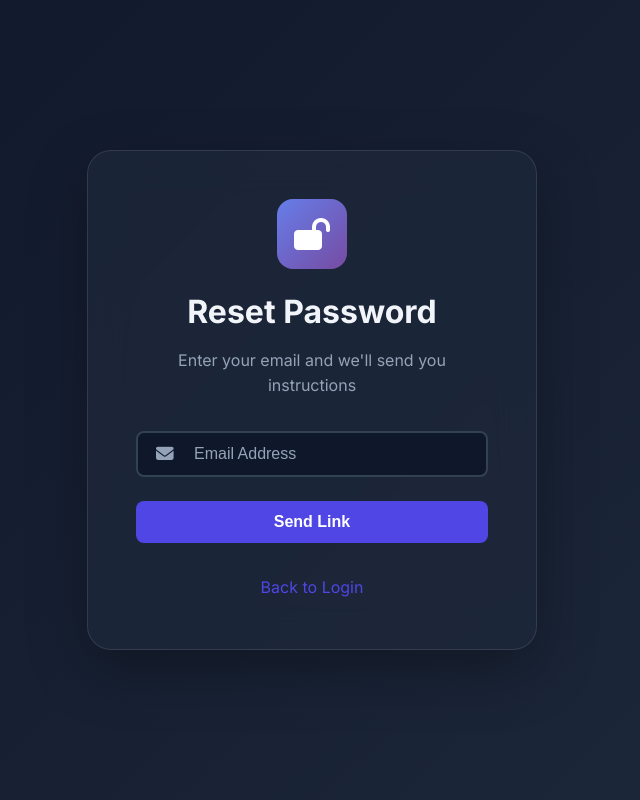
After one commit to syardiya/cash-management-system, a PHP site: page /cash-management-system/forgot-password.php in a window 1280 px wide. The commit adds this page. Shown: the whole page, without its empty margins (328-968 px from the left). Run offline with PHP 8.4, Linux system fonts and the light colour scheme.

Commit message:
Fix Register UI overlap and add Forgot Password page

```diff
--- /dev/null
+++ b/forgot-password.php
@@ -0,0 +1,120 @@
+<?php
+/**
+ * Forgot Password Page
+ * Placeholder for password recovery functionality
+ */
+require_once 'config/config.php';
+
+if (is_logged_in()) {
+    header('Location: dashboard.php');
+    exit;
+}
+?>
+<!DOCTYPE html>
+<html lang="id">
+<head>
+    <meta charset="UTF-8">
+    <meta name="viewport" content="width=device-width, initial-scale=1.0">
+    <title>Forgot Password - Cash Management System</title>
+    <link rel="stylesheet" href="assets/css/style.css">
+    <link rel="stylesheet" href="https://cdnjs.cloudflare.com/ajax/libs/font-awesome/6.4.0/css/all.min.css">
+    <link href="https://fonts.googleapis.com/css2?family=Inter:wght@300;400;500;600;700;800&display=swap" rel="stylesheet">
+    <style>
+        .auth-container {
+            min-height: 100vh;
+            display: flex;
+            align-items: center;
+            justify-content: center;
+            padding: 2rem;
+        }
+
+        .auth-card {
+            width: 100%;
+            max-width: 450px;
+            background: rgba(30, 41, 59, 0.7);
+            backdrop-filter: blur(20px);
+            border: 1px solid rgba(255, 255, 255, 0.1);
+            border-radius: 1.5rem;
+            padding: 3rem;
+            box-shadow: 0 20px 60px rgba(0, 0, 0, 0.3);
+        }
+
+        .auth-header {
+            text-align: center;
+            margin-bottom: 2rem;
+        }
+
+        .auth-logo {
+            width: 70px;
+            height: 70px;
+            margin: 0 auto 1.5rem;
+            background: linear-gradient(135deg, #667eea 0%, #764ba2 100%);
+            border-radius: 1rem;
+            display: flex;
+            align-items: center;
+            justify-content: center;
+            font-size: 2rem;
+            color: white;
+        }
+
+        .input-group {
+            position: relative;
+            margin-bottom: 1.5rem;
+        }
+
+        .input-icon {
+            position: absolute;
+            left: 1.25rem;
+            top: 50%;
+            transform: translateY(-50%);
+            color: var(--text-muted);
+            font-size: 1.1rem;
+        }
+    </style>
+</head>
+<body>
+    <div class="auth-container">
+        <div class="auth-card">
+            <div class="auth-header">
+                <div class="auth-logo">
+                    <i class="fas fa-lock-open"></i>
+                </div>
+                <h2>Reset Password</h2>
+                <p class="text-muted">Enter your email and we'll send you instructions</p>
+            </div>
+
+            <div id="alert-container"></div>
+
+            <form id="forgotForm">
+                <div class="input-group">
+                    <input type="email" name="email" class="form-control" placeholder="Email Address" required style="padding-left: 3.5rem;">
+                    <i class="fas fa-envelope input-icon"></i>
+                </div>
+
+                <button type="submit" class="btn btn-primary btn-block">
+                    Send Link
+                </button>
+            </form>
+
+            <div class="text-center mt-4">
+                <a href="login.php" class="text-primary" style="text-decoration: none;">Back to Login</a>
+            </div>
+        </div>
+    </div>
+
+    <script src="assets/js/main.js"></script>
+    <script>
+        document.getElementById('forgotForm').addEventListener('submit', function(e) {
+            e.preventDefault();
+            const btn = this.querySelector('button');
+            setLoading(btn, true);
+
+            // Simulation
+            setTimeout(() => {
+                showAlert('If this email is registered, you will receive a reset link shortly.', 'success');
+                setLoading(btn, false);
+            }, 1500);
+        });
+    </script>
+</body>
+</html>
--- a/setup_admin.php
+++ b/setup_admin.php
@@ -1,7 +1,9 @@
 <?php
 /**
  * Setup Admin User Script
- * Resolves "Invalid Credentials" issue by creating/resetting admin user
+ * Resolves "Invalid Credentials" issue.
+ * Useful for quick access if registration has issues.
+ * PENTING: Jika menggunakan hosting, pastikan Anda REGISTRASI dulu di register.php.
  */
 
 require_once 'config/config.php';
```
Also changed, not shown: register.php (+5 -2 lines).
